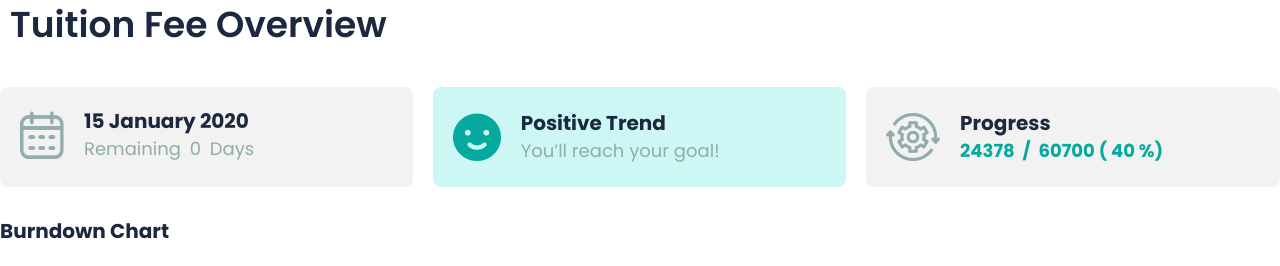
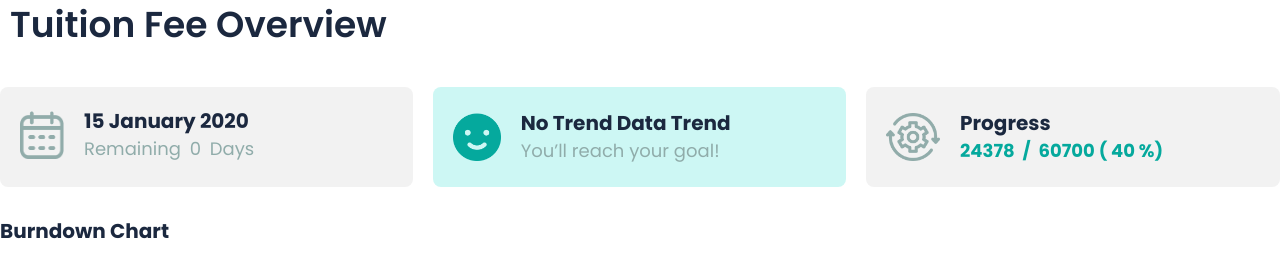
Before and after one commit to MoneyMap-Project/MoneyMap, a Django app: page /goals/detail/1/ in a window 1280 px wide. Shown: the part 144-410 px from the top of the page. Run offline with Django 5.2, Linux system fonts and the light colour scheme; a user stored in the database is signed in; tables that the repository leaves empty hold one stand-in row (values such as "Sample post"); some libraries are stand-ins or nearby versions.

Commit message:
Now can calculate saving trends

```diff
--- a/moneymap/service_goal.py
+++ b/moneymap/service_goal.py
@@ -46,6 +46,7 @@ def calculate_days_remaining(user, date, goal_id):
     except Goal.DoesNotExist:
         return None  # Goal not found
 
+
 def calculate_trend(user, date):
     """
     Calculate the trend for the goal.
@@ -55,12 +56,25 @@ def calculate_trend(user, date):
         date: The specific date for which to retrieve the records.
 
     Returns:
-        QuerySet: A list of Goal objects for the given user.
+        list: A list of dictionaries containing goal_id and their respective trends.
     """
-    goals = Goal.objects.filter(user_id=user, start_date__lte=date, end_date__gte=date)
+    goals = Goal.objects.filter(user_id=user, start_date__lte=date,
+                                end_date__gte=date)
+    trends = []
+
     for goal in goals:
-        goal.trend = (goal.target_amount / goal.total_days) * (goal.total_days - goal.days_remaining)
-    return goals
+        total_days = (goal.end_date - goal.start_date).days
+        days_elapsed = (date - goal.start_date).days
+        daily_target = goal.target_amount / total_days if total_days > 0 else 0
+        expected_amount = daily_target * days_elapsed
+        actual_amount = goal.current_amount
+        trend_value = actual_amount - expected_amount
+
+        trend = 'Positive' if trend_value >= 0 else 'Negative'
+        trends.append({'goal_id': goal.goal_id, 'trend': trend,
+                       'trend_value': trend_value})
+
+    return trends
 
 def calculate_saving_progress(user, date):
     """
--- a/moneymap/templates/moneymap/goals-detail.html
+++ b/moneymap/templates/moneymap/goals-detail.html
@@ -31,8 +31,9 @@
         <div class="flex items-center w-full sm:w-[438px] h-[100px] p-5 bg-[#07d4c5]/20 rounded-lg">
             <img src="{% static 'goal-detail/positive.png' %}" alt="Positive Trend" class="w-12 h-12 mr-5">
             <div>
-                <h2 class="text-[#1b283f] text-xl font-bold capitalize">Positive Trend</h2>
-                <p class="text-[#90acaa] text-lg">You’ll reach your goal!</p>
+                <h2 class="text-[#1b283f] text-xl font-bold capitalize">
+                    {{ trends }} Trend</h2>
+                <p class="text-[#90acaa] text-lg">You’ll reach your goal!</p>  <!--#TODO: Negative Trend-->
             </div>
         </div>
         <div class="flex items-center w-full sm:w-[438px] h-[100px] p-5 bg-[#f2f2f2] rounded-lg">
@@ -41,15 +42,15 @@
                 <h2 class="text-[#1b283f] text-xl font-bold capitalize">Progress</h2>
                 <p class="text-[#05a99d] text-lg font-bold">
                     <span>
-                        24378   <!-- Progress -->
+                        24378   <!-- (Numerator เศษ) Progress -->
                     </span>
                     <span class="mx-1">/</span>
                     <span>
-                        60700   <!-- Progress -->
+                        60700   <!-- (Denometer ส่วน)Progress -->
                     </span>
                     <span>(</span>
                     <span>
-                        40   <!-- Progress -->
+                        40   <!-- (percentage) Progress -->
                     </span>
                     <span>%)</span>
                 </p>
--- a/moneymap/views.py
+++ b/moneymap/views.py
@@ -322,8 +322,20 @@ class GoalsDetailView(LoginRequiredMixin, DetailView):
         # Calculate the remaining days for the goal
         remaining_days = calculate_days_remaining(user, current_date, goal.goal_id)
 
+        # Calculate the saving trends
+        trends = calculate_trend(user, current_date)
+        # only show the trend for the current goal
+        trend_for_goal = next(
+            (trend for trend in trends if trend['goal_id'] == goal.goal_id),
+            None)
+
+        trend_status = trend_for_goal[
+            'trend'] if trend_for_goal else "No trend data"
+        print(trend_status)
+
         context['start_date'] = goal.start_date.strftime("%-d %B %Y")
         context['end_date'] = goal.end_date.strftime("%-d %B %Y")
         context['remaining_day'] = remaining_days if remaining_days is not None else "Goal not found"
+        context['trends'] = trend_status
 
         return context
```
